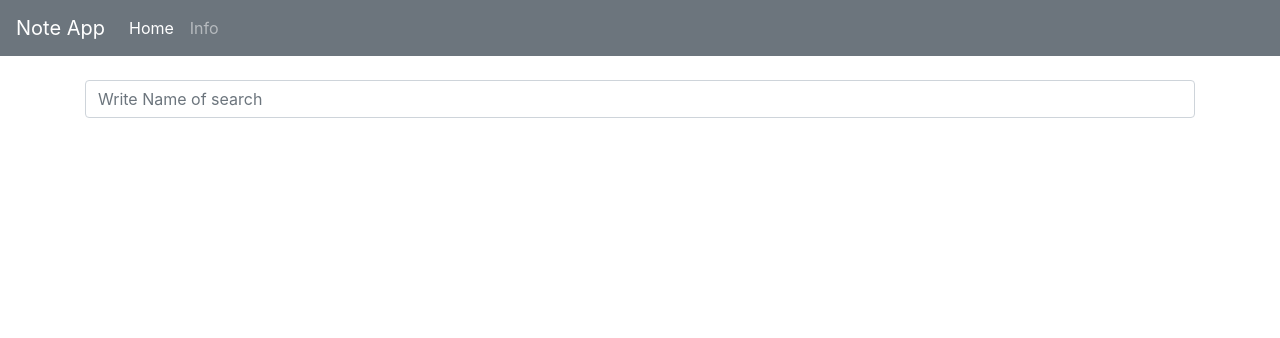
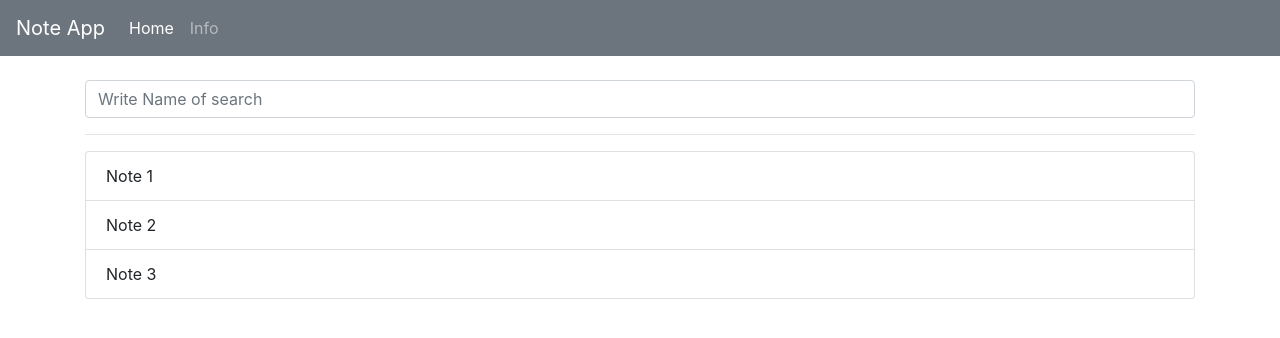
Before and after one commit to elis-11/app-5, a React (Create React App) app: page / in a window 1280 px wide. Shown: the top 338 px of the page. Built offline with nearby package versions, Linux system fonts and the light colour scheme.

Commit message:
added 3 new Arrays

```diff
--- /dev/null
+++ b/src/components/Notes.js
@@ -0,0 +1,13 @@
+export const Notes = ({notes}) => {
+
+    return (
+        <ul className="list-group">
+            {notes.map(note => (
+            <li
+             className="list-group-item"
+             key={note.id}
+             >{note.title}</li>
+            ))}
+        </ul>
+    )
+}
--- a/src/pages/About.js
+++ b/src/pages/About.js
@@ -1,4 +1,3 @@
-import React from 'react'
 
 export const About = () => (
 <div class="jumbotron ">
--- a/src/pages/Home.js
+++ b/src/pages/Home.js
@@ -1,11 +1,19 @@
-import React, {Fragment} from 'react'
-import {Form} from '../components/Form'
-
+import React, {Fragment} from "react";
+import {Form} from "../components/Form";
+import {Notes} from "../components/Notes";
 
 export const Home = () => {
+    const notes = new Array(3)
+    .fill('')
+    .map((_, i) => ({id: i, title: `Note ${i + 1}`}))
+
     return (
-        <Fragment>
-            <Form />
-        </Fragment>
-    )
-}
+    <Fragment>
+      <Form />
+
+      <hr/>
+
+      <Notes notes={notes} />
+    </Fragment>
+  );
+};
```
